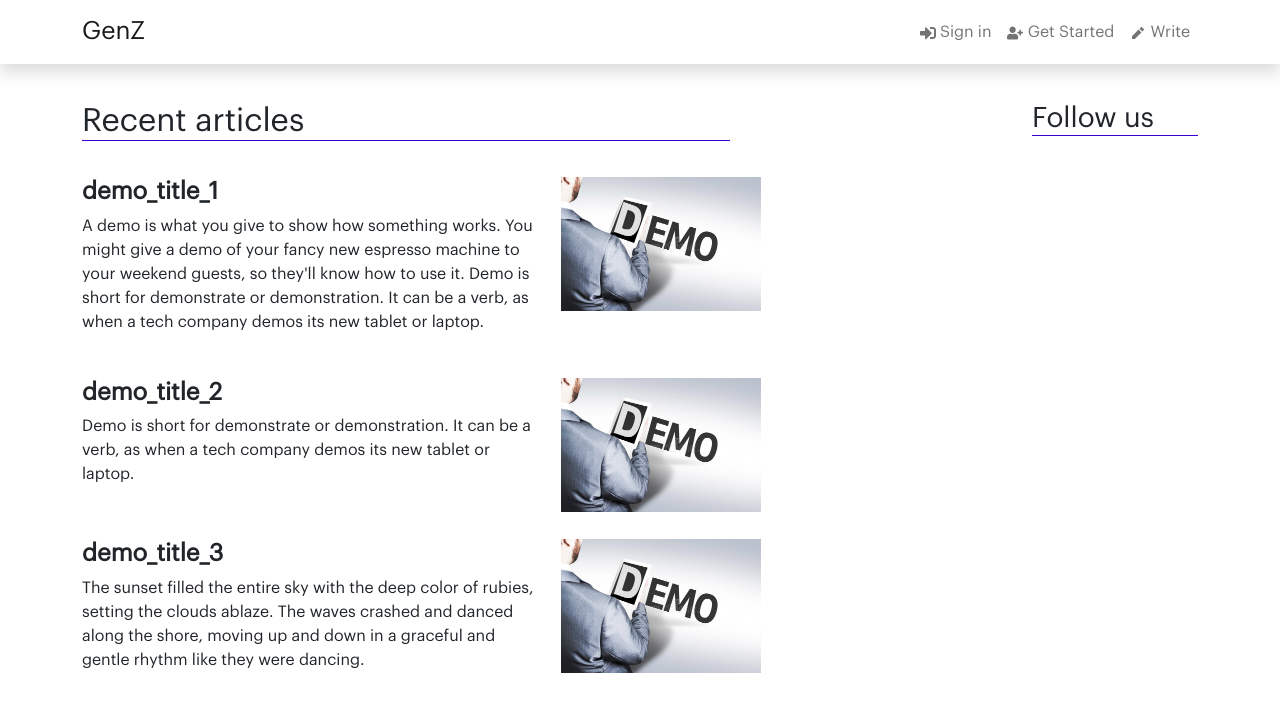
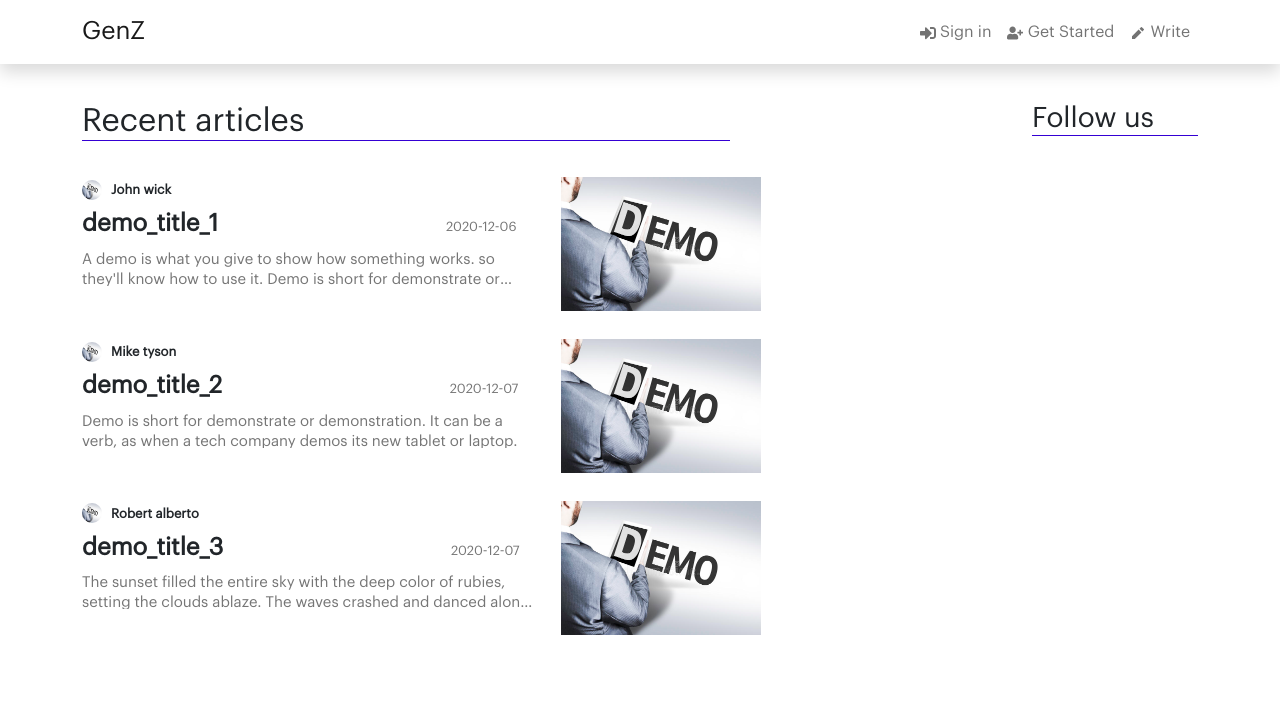
Before and after one commit to Harsha-S2604/genz-client, a React (Create React App) app: page / in a window 1280 px wide. Shown: the top 712 px of the page. Built offline with nearby package versions, Linux system fonts and the light colour scheme.

Commit message:
recent articles UI

```diff
--- a/src/component/home/Home.js
+++ b/src/component/home/Home.js
@@ -17,25 +17,25 @@ export default class Home extends Component {
             {
                 "id": 1,
                 "title": "demo_title_1",
-                "description": "A demo is what you give to show how something works. You might give a demo of your fancy new espresso machine to your weekend guests, so they'll know how to use it. Demo is short for demonstrate or demonstration. It can be a verb, as when a tech company demos its new tablet or laptop.",
-                "author": "John",
-                "created at": "2020-12-06",
+                "description": "A demo is what you give to show how something works. so they'll know how to use it. Demo is short for demonstrate or demonstration. It can be a verb, as when a tech company demos its new tablet or laptop.",
+                "author": "John wick",
+                "createdAt": "2020-12-06",
                 "image":"static/demo.png"
             },
             {
                 "id": 2,
                 "title": "demo_title_2",
                 "description": "Demo is short for demonstrate or demonstration. It can be a verb, as when a tech company demos its new tablet or laptop.",
-                "author": "John",
-                "created at": "2020-12-07",
+                "author": "Mike tyson",
+                "createdAt": "2020-12-07",
                 "image":"static/demo.png"
             },
             {
                 "id": 3,
                 "title": "demo_title_3",
                 "description": "The sunset filled the entire sky with the deep color of rubies, setting the clouds ablaze. The waves crashed and danced along the shore, moving up and down in a graceful and gentle rhythm like they were dancing.",
-                "author": "John",
-                "created at": "2020-12-07",
+                "author": "Robert alberto",
+                "createdAt": "2020-12-07",
                 "image":"static/demo.png"
             }
 
@@ -49,7 +49,9 @@ export default class Home extends Component {
             recentArticles.push(<RecentArticles
                 key={this.state.recentArticles[i].id}
                 title={this.state.recentArticles[i].title}
-                description={this.state.recentArticles[i].description}/>)
+                description={this.state.recentArticles[i].description}
+                created={this.state.recentArticles[i].createdAt}
+                author={this.state.recentArticles[i].author}/>)
         }
         return (
             <div>
--- a/src/component/home/recent articles/RecentArticles.js
+++ b/src/component/home/recent articles/RecentArticles.js
@@ -8,8 +8,13 @@ export default class RecentArticles extends Component {
             <div className="recent-articles-content-style">
                 <div className="row">
                     <div className="col-lg-8 col-md-8 col-sm-8">
-                        <h4><b>{this.props.title}</b></h4>
-                        <p className="description-ellipsis">{this.props.description}</p>
+                        <div className="mb-2">
+                            <img src={demo} className="profile-radius-50" alt="Avatar" /><span className="author-style">{this.props.author}</span>
+                        </div>
+                        <h4><b>{this.props.title}</b>
+                        <span className="recent-article-footer-config">{this.props.created}</span>
+                        </h4>
+                        <p className="description-style containers"><span>{this.props.description}</span></p>
                     </div>
                     <div className="col">
                         <img src={demo} width="200px" height="134px" alt="demo goes here" />
--- a/src/index.css
+++ b/src/index.css
@@ -202,3 +202,35 @@ div {
 .verticle-line {
   border-left: 1px solid red;
 }
+
+.recent-article-footer-config {
+  font-size: 13px;
+  padding-left: 50%;
+  color: rgb(117, 117, 117);
+}
+
+.profile-radius-50 {
+  border-radius: 50%;
+  width: 20px;
+  height: 20px;
+}
+
+.author-style {
+  margin-left: 2%;
+  font-size: 13px;
+  font-weight: bolder;
+}
+
+.description-style {
+  padding-top: 4px;
+  font-size: 15px;
+  color: rgb(117, 117, 117);
+  font-weight: 400;
+  line-height: 20px;
+  max-height: 40px;
+  overflow: hidden;
+  text-overflow: ellipsis;
+  display: -webkit-box;
+  -webkit-line-clamp: 2;
+  -webkit-box-orient: vertical;
+}
```
